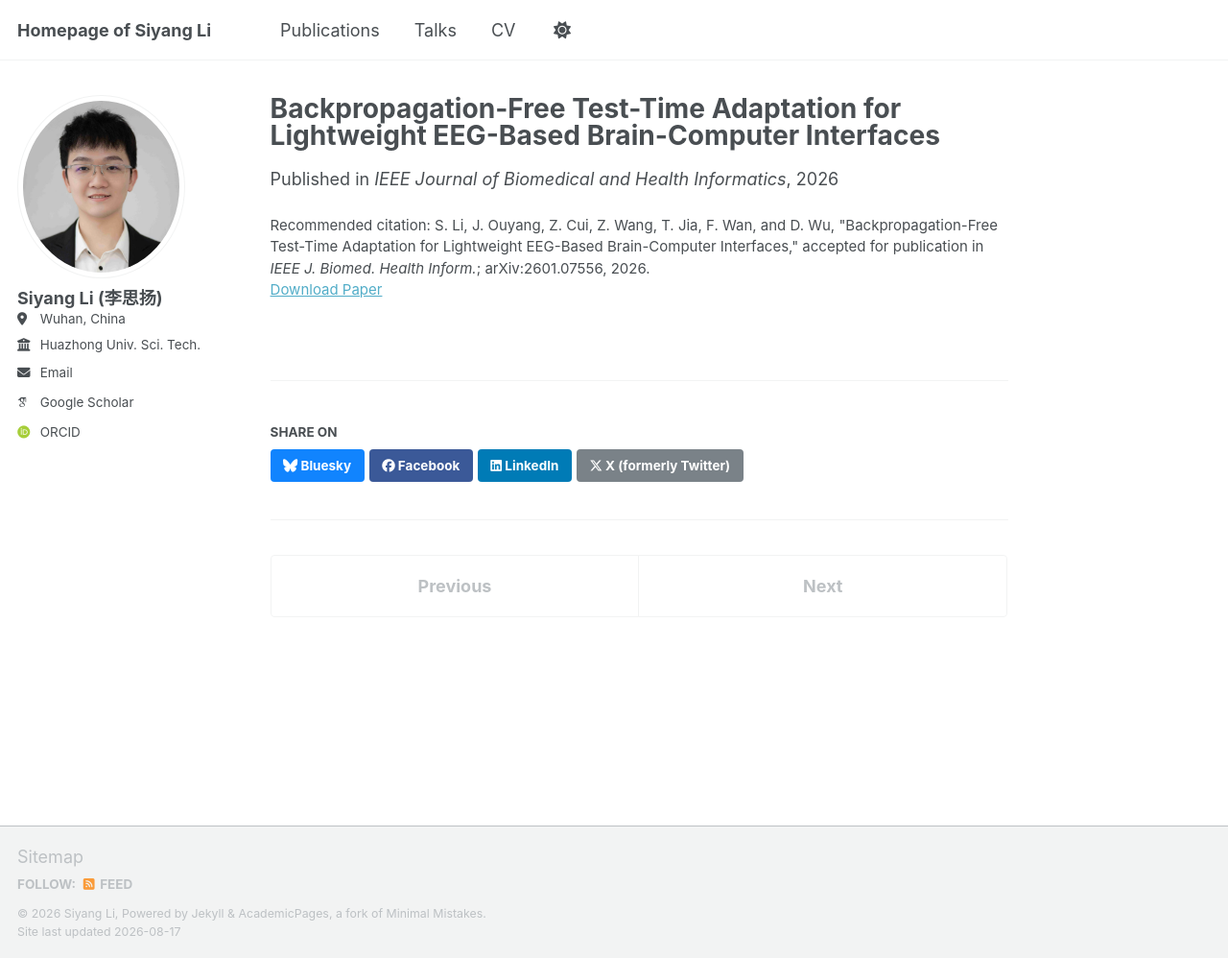
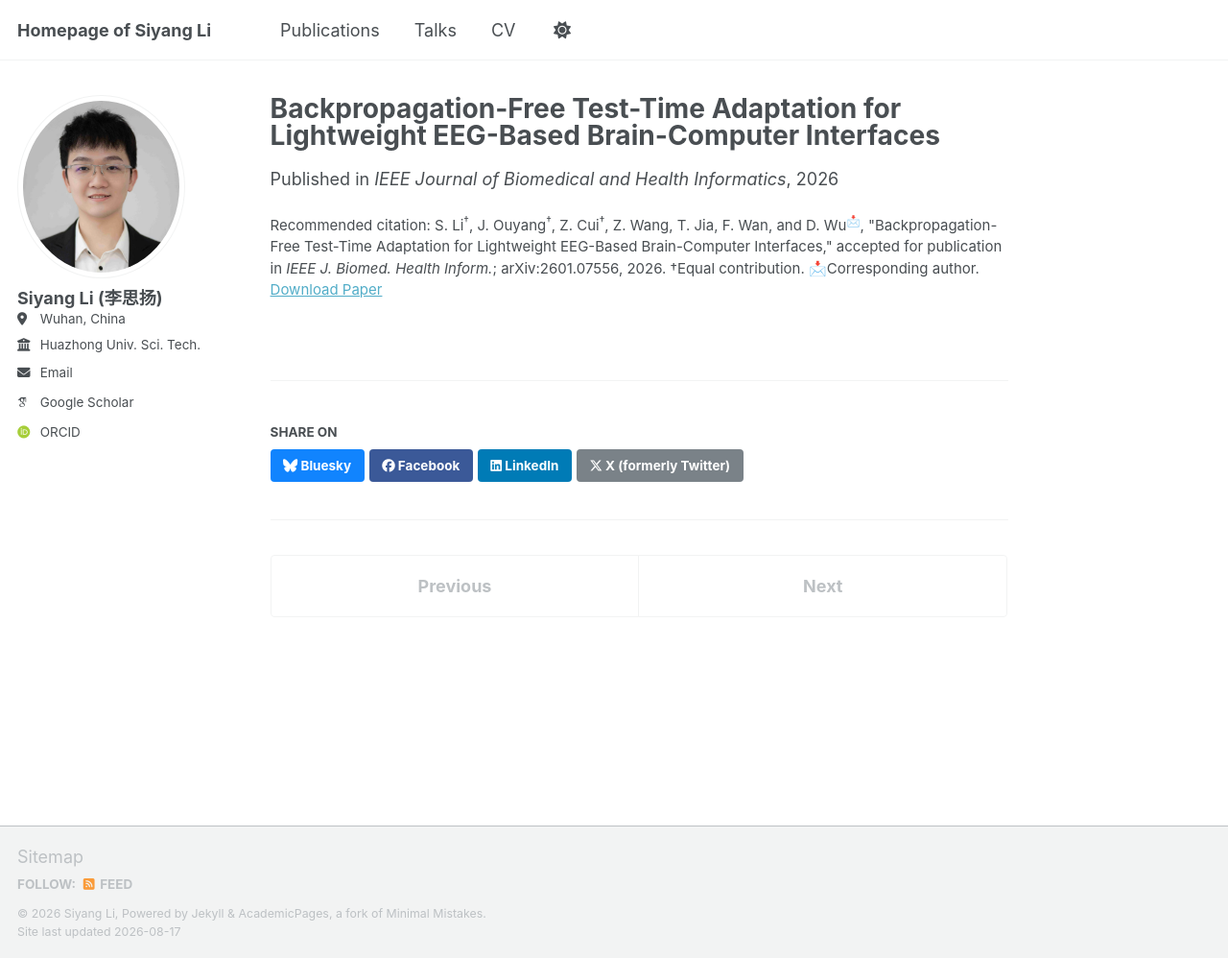
Before and after one commit to sylyoung/sylyoung.github.io, a Jekyll site: the page built from _publications/2026-08-17-bft.md, in a window 1280 px wide and 998 px high. Shown: the whole window at 96% size. Built offline with Jekyll 4.4.1, drawn with Linux system fonts in a browser that asks for light colours; some web fonts are replaced; a script that is not in the unit is left out.

Commit message:
Mark equal contribution and corresponding authors on JBHI card; link paper titles
- JBHI card: co-first authors marked with dagger (Siyang Li, Jiayi Ouyang, Zhenyao Cui), corresponding author Dongrui Wu marked with envelope; legend note added; 'Accepted' badge replaced with standard arXiv pill to match other cards
- All five selected-publication titles now link to their papers
- Publication entry: citation carries the markers; abstract synced to arXiv v2

Co-Authored-By: Claude <noreply@anthropic.com>

```diff
--- a/_publications/2026-08-17-bft.md
+++ b/_publications/2026-08-17-bft.md
@@ -3,9 +3,9 @@ title: "Backpropagation-Free Test-Time Adaptation for Lightweight EEG-Based Brai
 collection: publications
 category: manuscripts
 permalink: /publication/2026-08-17-bft
-excerpt: "Electroencephalogram (EEG)-based brain-computer interfaces (BCIs) face significant deployment challenges due to inter-subject variability, signal non-stationarity, and computational constraints. While test-time adaptation (TTA) mitigates distribution shifts under online data streams without per-use calibration sessions, existing TTA approaches heavily rely on explicitly defined loss objectives that require backpropagation for updating model parameters, which incurs computational overhead, privacy risks, and sensitivity to noisy data streams. This paper proposes Backpropagation-Free Transformations (BFT), a TTA approach for EEG decoding that eliminates such issues. BFT applies multiple sample-wise transformations of knowledge-guided augmentations or approximate Bayesian inference to each test trial, generating multiple prediction scores for a single test sample. A learning-to-rank module enhances the weighting of these predictions, enabling robust aggregation for uncertainty suppression during inference under theoretical justifications. Extensive experiments on five EEG datasets of motor imagery classification and driver drowsiness regression tasks demonstrate the effectiveness, versatility, robustness, and efficiency of BFT. This research enables lightweight plug-and-play BCIs on resource-constrained devices, broadening the real-world deployment of decoding algorithms for EEG-based BCI."
+excerpt: "Electroencephalogram (EEG)-based brain-computer interfaces (BCIs) face significant deployment challenges due to inter-subject variability, signal non-stationarity, and computational constraints. While test-time adaptation (TTA) mitigates distribution shifts under online data streams without per-use calibration sessions, existing TTA approaches heavily rely on explicitly defined loss objectives that require backpropagation for updating model parameters, which incurs computational overhead, privacy risks, and sensitivity to noisy data streams. This paper proposes Backpropagation-Free Transformations (BFT), a TTA approach for EEG decoding that avoids these issues. BFT applies multiple sample-wise transformations, based on knowledge-guided augmentations or structured feature masking, to each test trial, producing multiple predictions for a single test sample using only forward passes. A learning-to-rank module, trained on source data, estimates the reliability of each transformed prediction, so that a weighted aggregation suppresses prediction uncertainty during online inference, with theoretical justification. Extensive experiments on five EEG datasets, covering motor imagery classification and driver drowsiness regression, demonstrate the effectiveness, versatility, robustness, and efficiency of BFT. This research enables lightweight plug-and-play BCIs on resource-constrained devices, broadening the real-world deployment of EEG-based BCIs."
 date: '2026-08-17'
 venue: 'IEEE Journal of Biomedical and Health Informatics'
 paperurl: 'https://arxiv.org/abs/2601.07556'
-citation: 'S. Li, J. Ouyang, Z. Cui, Z. Wang, T. Jia, F. Wan, and D. Wu, "Backpropagation-Free Test-Time Adaptation for Lightweight EEG-Based Brain-Computer Interfaces," accepted for publication in <i>IEEE J. Biomed. Health Inform.</i>; arXiv:2601.07556, 2026.'
+citation: 'S. Li<sup>†</sup>, J. Ouyang<sup>†</sup>, Z. Cui<sup>†</sup>, Z. Wang, T. Jia, F. Wan, and D. Wu<sup>📩</sup>, "Backpropagation-Free Test-Time Adaptation for Lightweight EEG-Based Brain-Computer Interfaces," accepted for publication in <i>IEEE J. Biomed. Health Inform.</i>; arXiv:2601.07556, 2026. †Equal contribution. 📩Corresponding author.'
 ---
--- a/_sass/_custom.scss
+++ b/_sass/_custom.scss
@@ -144,6 +144,8 @@
 }
 .page.home .pub:hover { box-shadow: var(--card-shadow-hover); transform: translateY(-2px); }
 .page.home .pub-title { font-weight: 700; font-size: 1.05em; color: var(--ink); line-height: 1.4; }
+.page.home .pub-title a { color: inherit; text-decoration: none; }
+.page.home .pub-title a:hover { color: var(--accent); text-decoration: underline; }
 .page.home .pub-authors { margin-top: 4px; color: #3f464d; font-size: 0.95em; line-height: 1.5; }
 .page.home .pub-authors strong { color: var(--ink); }
 .page.home .pub-authors sup { font-size: 0.8em; }
@@ -170,10 +172,8 @@
 .page.home .pub-award a { color: inherit; text-decoration: underline; }
 .page.home .pub-award--patent { color: #4b43b8; background: #ecebfb; border-color: #d9d6f5; }
 .page.home .pub-award--media { color: #1e6fb0; background: #e6f1fb; border-color: #cadff3; }
-.page.home .pub-accepted {
-  font-size: 0.78em; font-weight: 700; text-transform: uppercase; letter-spacing: 0.03em;
-  color: #1b7a3d; background: #e7f6ec; border: 1px solid #cbe8d2; border-radius: 6px;
-  padding: 1px 9px;
+.page.home .pub-note {
+  margin-top: 8px; font-size: 0.82em; color: var(--muted);
 }
 
 /* ---- Code / Repositories ---- */
```
Also changed, not shown: _pages/about.md (+9 -8 lines).
